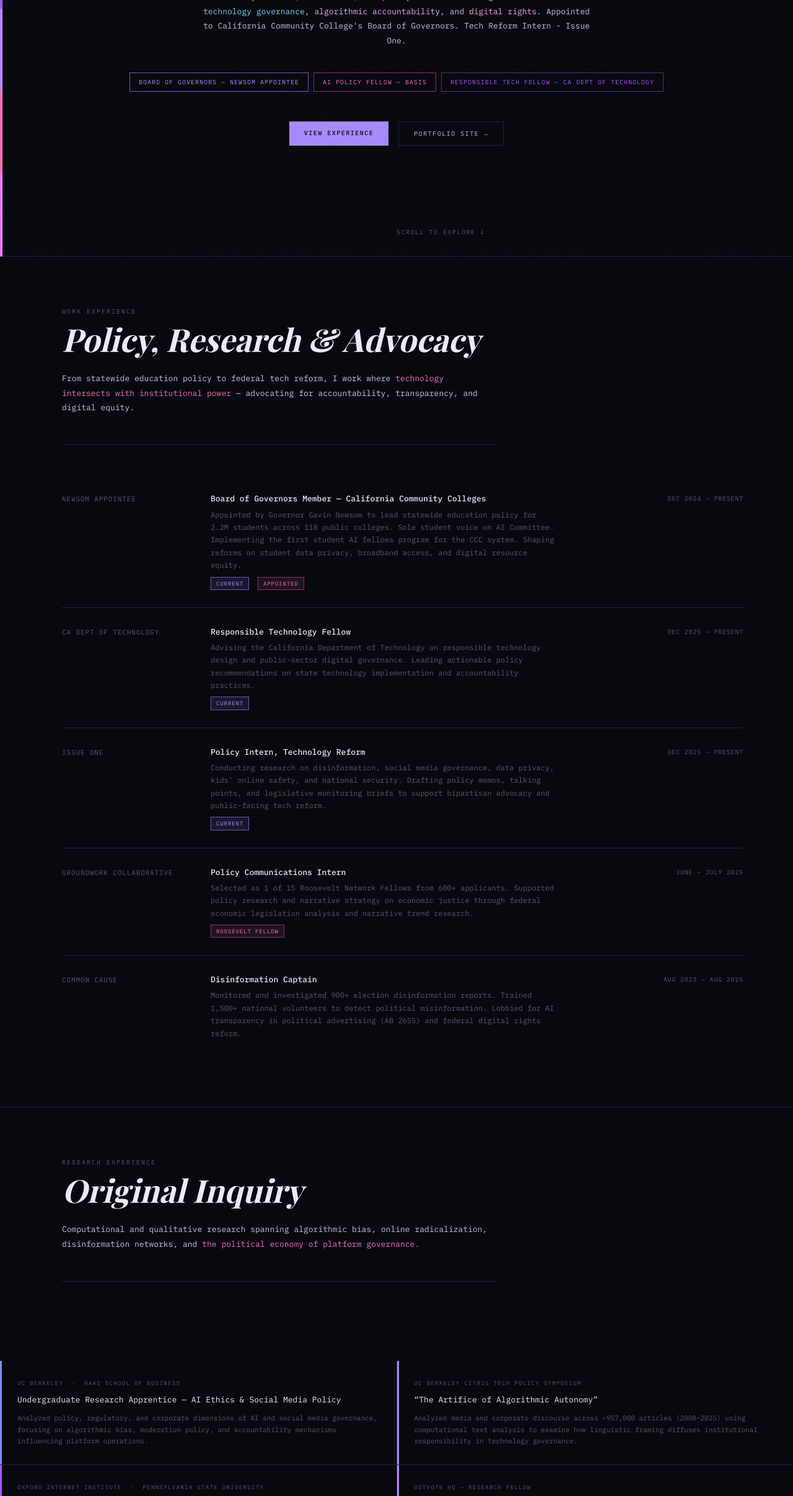
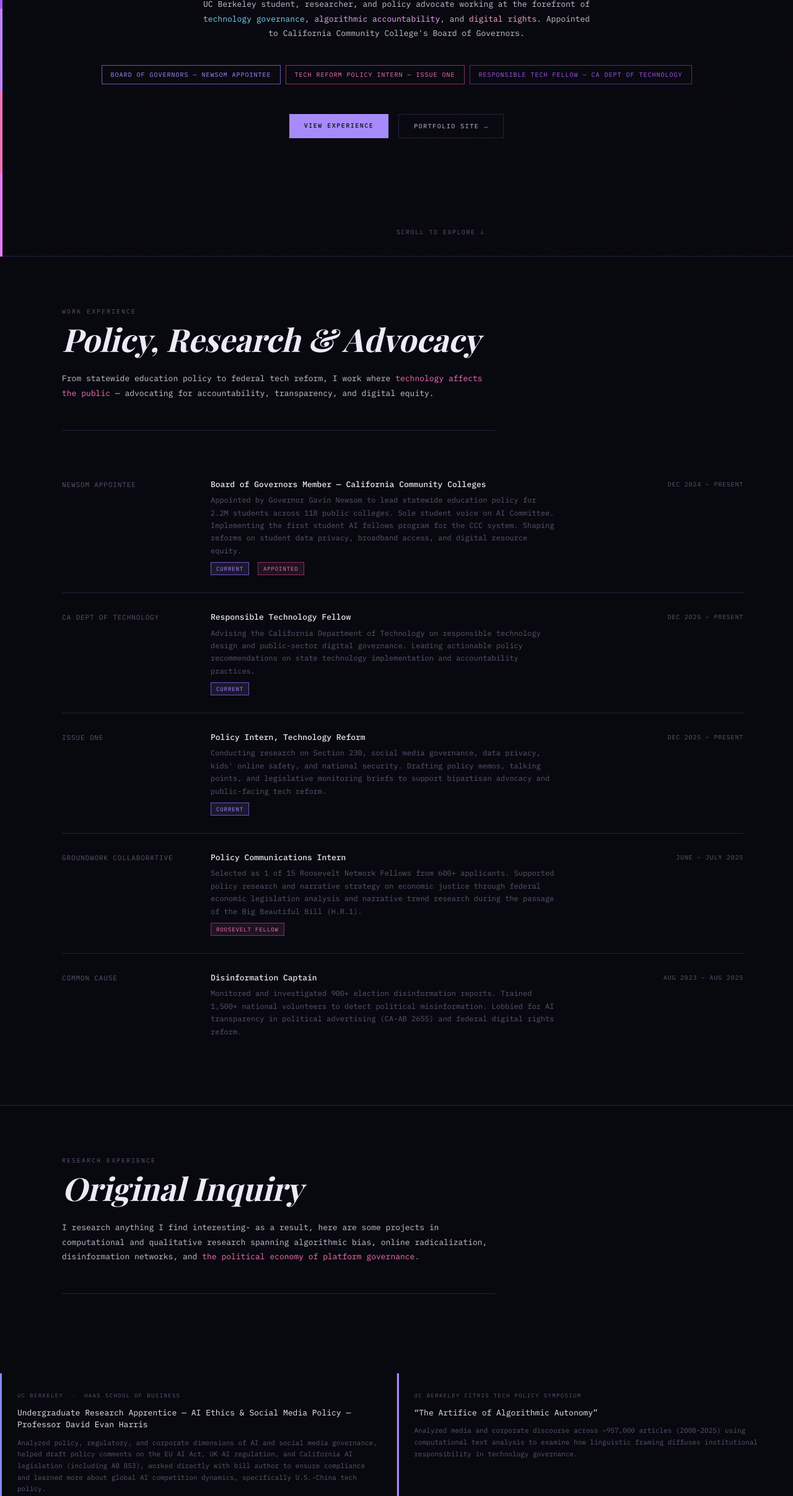
Before and after one commit to love-adu/website, a plain HTML site: page index.html in a window 1280 px wide. Shown: the part 386-2800 px from the top of the page at 62% size. Drawn offline with nearby package versions, Linux system fonts and the light colour scheme; a web font is replaced by a local one.

Commit message:
Update index.html

```diff
--- a/index.html
+++ b/index.html
@@ -239,11 +239,11 @@
       <span style="color:#7dd3fc">technology governance</span>,
       <span style="color:#f0abfc">algorithmic accountability</span>, and
       <span style="color:#f9a8d4">digital rights</span>.
-      Appointed to California Community College's Board of Governors. Tech Reform Intern - Issue One.
+      Appointed to California Community College's Board of Governors.
     </p>
     <div class="hero-tags">
       <div class="tag violet">BOARD OF GOVERNORS &mdash; NEWSOM APPOINTEE</div>
-      <div class="tag pink">AI POLICY FELLOW &mdash; BASIS</div>
+      <div class="tag pink">TECH REFORM POLICY INTERN &mdash; ISSUE ONE</div>
       <div class="tag purple">RESPONSIBLE TECH FELLOW &mdash; CA DEPT OF TECHNOLOGY</div>
     </div>
     <div class="hero-links">
@@ -260,7 +260,7 @@
     <h2 class="section-title">Policy, Research &amp; Advocacy</h2>
     <p class="section-intro">
       From statewide education policy to federal tech reform, I work where
-      <span class="highlight">technology intersects with institutional power</span> &mdash;
+      <span class="highlight">technology affects the public</span> &mdash;
       advocating for accountability, transparency, and digital equity.
     </p>
 
@@ -293,7 +293,7 @@
         <div class="role-org">ISSUE ONE</div>
         <div class="role-content">
           <div class="role-title">Policy Intern, Technology Reform</div>
-          <div class="role-desc">Conducting research on disinformation, social media governance, data privacy, kids' online safety, and national security. Drafting policy memos, talking points, and legislative monitoring briefs to support bipartisan advocacy and public-facing tech reform.</div>
+          <div class="role-desc">Conducting research on Section 230, social media governance, data privacy, kids' online safety, and national security. Drafting policy memos, talking points, and legislative monitoring briefs to support bipartisan advocacy and public-facing tech reform.</div>
           <span class="role-badge badge-current">CURRENT</span>
         </div>
         <div class="role-date">DEC 2025 &ndash; PRESENT</div>
@@ -303,7 +303,7 @@
         <div class="role-org">GROUNDWORK COLLABORATIVE</div>
         <div class="role-content">
           <div class="role-title">Policy Communications Intern</div>
-          <div class="role-desc">Selected as 1 of 15 Roosevelt Network Fellows from 600+ applicants. Supported policy research and narrative strategy on economic justice through federal economic legislation analysis and narrative trend research.</div>
+          <div class="role-desc">Selected as 1 of 15 Roosevelt Network Fellows from 600+ applicants. Supported policy research and narrative strategy on economic justice through federal economic legislation analysis and narrative trend research during the passage of the Big Beautiful Bill (H.R.1).</div>
           <span class="role-badge badge-policy">ROOSEVELT FELLOW</span>
         </div>
         <div class="role-date">JUNE &ndash; JULY 2025</div>
@@ -313,7 +313,7 @@
         <div class="role-org">COMMON CAUSE</div>
         <div class="role-content">
           <div class="role-title">Disinformation Captain</div>
-          <div class="role-desc">Monitored and investigated 900+ election disinformation reports. Trained 1,500+ national volunteers to detect political misinformation. Lobbied for AI transparency in political advertising (AB 2655) and federal digital rights reform.</div>
+          <div class="role-desc">Monitored and investigated 900+ election disinformation reports. Trained 1,500+ national volunteers to detect political misinformation. Lobbied for AI transparency in political advertising (CA-AB 2655) and federal digital rights reform.</div>
         </div>
         <div class="role-date">AUG 2023 &ndash; AUG 2025</div>
       </div>
@@ -327,7 +327,7 @@
     <p class="section-label">RESEARCH EXPERIENCE</p>
     <h2 class="section-title">Original Inquiry</h2>
     <p class="section-intro">
-      Computational and qualitative research spanning algorithmic bias, online radicalization, disinformation networks, and
+      I research anything I find interesting- as a result, here are some projects in computational and qualitative research spanning algorithmic bias, online radicalization, disinformation networks, and
       <span class="highlight">the political economy of platform governance.</span>
     </p>
   </div>
@@ -336,8 +336,8 @@
 
     <div class="research-card rc-1">
       <div class="research-venue">UC BERKELEY &nbsp;&middot;&nbsp; HAAS SCHOOL OF BUSINESS</div>
-      <div class="research-title">Undergraduate Research Apprentice &mdash; AI Ethics &amp; Social Media Policy</div>
-      <div class="research-desc">Analyzed policy, regulatory, and corporate dimensions of AI and social media governance, focusing on algorithmic bias, moderation policy, and accountability mechanisms influencing platform operations.</div>
+      <div class="research-title">Undergraduate Research Apprentice &mdash; AI Ethics &amp; Social Media Policy &mdash; Professor David Evan Harris</div>
+      <div class="research-desc">Analyzed policy, regulatory, and corporate dimensions of AI and social media governance, helped draft policy comments on the EU AI Act, UK AI regulation, and California AI legislation (including AB 853), worked directly with bill author to ensure compliance and learned more about global AI competition dynamics, specifically U.S.-China tech policy.</div>
     </div>
 
     <div class="research-card rc-2">
@@ -347,7 +347,7 @@
     </div>
 
     <div class="research-card rc-3">
-      <div class="research-venue">OXFORD INTERNET INSTITUTE &nbsp;&middot;&nbsp; PENNSYLVANIA STATE UNIVERSITY</div>
+      <div class="research-venue">OXFORD INTERNET INSTITUTE &nbsp;&middot;&nbsp; OXFORD COMPUTATIONAL POLITCAL SCIENCE GROUP</div>
       <div class="research-title">&ldquo;Investigating Manosphere Community Structures Using Social Network Analysis&rdquo;</div>
       <div class="research-desc">Longitudinal social network analysis of Manosphere communities using Python, applying centrality metrics and community detection to examine online radicalization and user migration over time.</div>
     </div>
@@ -355,11 +355,11 @@
     <div class="research-card rc-4">
       <div class="research-venue">OUTVOTE HQ &mdash; RESEARCH FELLOW</div>
       <div class="research-title">&ldquo;Algorithmic Curation and Its Effects on LGBTQ Youth Civic Engagement&rdquo;</div>
-      <div class="research-desc">Funded national research on how social media algorithms shape queer voter outreach, engagement, and political discourse &mdash; with emphasis on algorithmic amplification, polarization, and echo chambers.</div>
+      <div class="research-desc">Funded national research on how TikTok's algorithms shape queer voter outreach, engagement, and political discourse &mdash; with emphasis on algorithmic amplification, polarization, and echo chambers through identity classifications.</div>
     </div>
 
     <div class="research-card rc-5">
-      <div class="research-venue">UC BERKELEY &mdash; LI LAB, SOCIOLOGY</div>
+      <div class="research-venue">UC BERKELEY INSITUTE FOR LABOR AND EMPLOYMENT &mdash; PHD CANIDATE DANYANG LI, SOCIOLOGY</div>
       <div class="research-title">&ldquo;From Trust to Turmoil: How Vaccines Became Contested&rdquo;</div>
       <div class="research-desc">Analyzed the politicization of vaccine communication and misinformation networks using survey design, discourse analysis, and digital ethnography to assess shifting patterns of public trust.</div>
     </div>
@@ -421,18 +421,16 @@
         <span class="skill-tag">DIGITAL ETHNOGRAPHY</span>
         <span class="skill-tag">DISCOURSE ANALYSIS</span>
         <span class="skill-tag">DATA SCIENCE</span>
-        <span class="skill-tag">CENTRALITY METRICS</span>
-        <span class="skill-tag">COMMUNITY DETECTION</span>
       </div>
     </div>
 
     <div class="bento-card">
-      <div class="bento-label">LEADERSHIP</div>
+      <div class="bento-label">OTHER STUFF I DO</div>
       <div class="bento-text" style="font-size:11px; line-height:1.9; color: var(--text-dim);">
         AI Policy Fellow &mdash; BASIS<br>
         Chancellor&rsquo;s Advisory Committee (LGBTQ+)<br>
         Harvard PPLC &rsquo;24<br>
-        Political Computer Science VP<br>
+        Political Computer Science @ Berkeley VP<br>
         AFFIRM Clinic Founder &amp; Director
       </div>
     </div>
```
